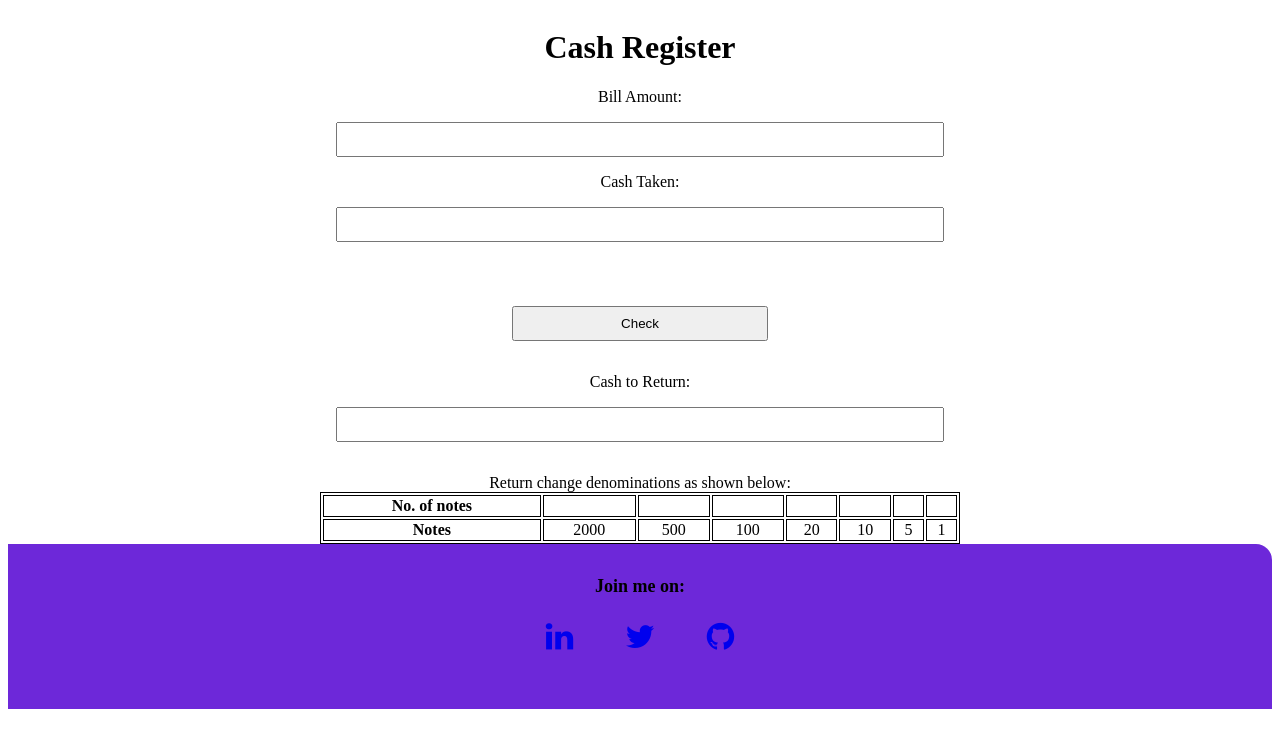
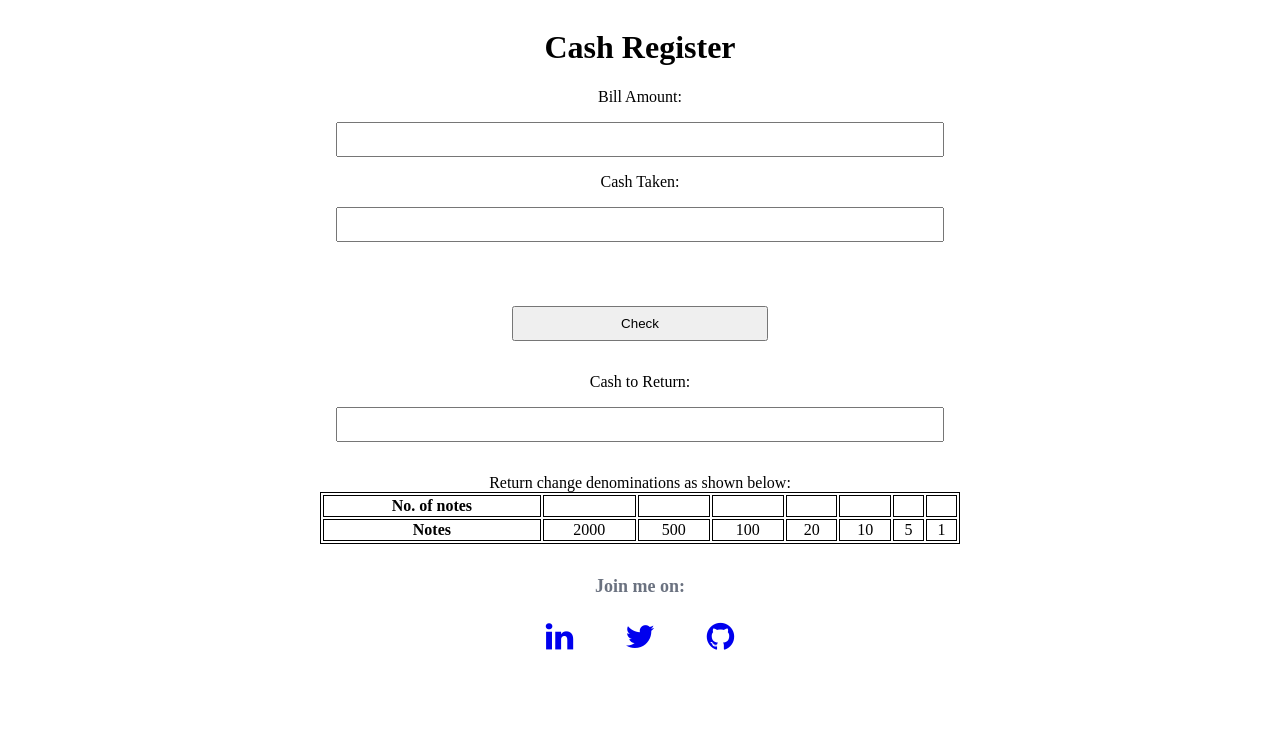
Before and after one commit to linkinsunil/cash-register-app, a website: page index.html in a window 1280 px wide. Drawn offline with Linux system fonts and the light colour scheme.

Commit message:
update: added color

```diff
--- a/styles.css
+++ b/styles.css
@@ -37,10 +37,10 @@ button{
 /* footer */
 
 .footer {
-    background-color: var(--primary-color);
+    /* background-color: var(--primary-color); */
     padding: 2rem 1rem;
     text-align: center;
-    /* color: white; */
+    color: var(--dark-gray);
     border-top-right-radius: 1rem;
 }
 
```
